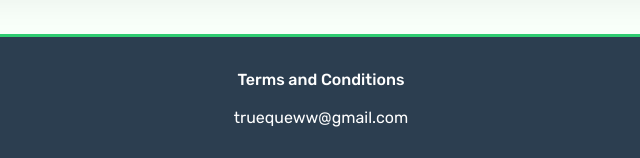
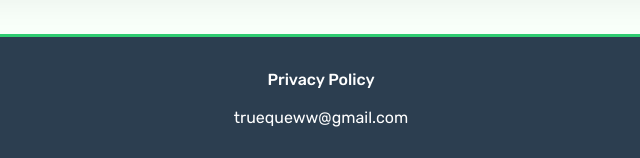
Before and after one commit to Jeiberth/MyWebsite, a plain HTML site: page trueque/index.html in a window 1280 px wide. Shown: the part 1234-1392 px from the top of the page, 319-959 px from the left. Drawn offline with Linux system fonts and the light colour scheme.

Commit message:
Update index.html
Update Label Privacy Policy

```diff
--- a/trueque/index.html
+++ b/trueque/index.html
@@ -228,7 +228,7 @@
 
     <footer>
         <div class="footer-content">
-            <p style="margin: 0px;"><a href="./tspp/index.html"">Terms and Conditions</a></p>
+            <p style="margin: 0px;"><a href="./tspp/index.html"">Privacy Policy</a></p>
             <p style="margin: 0px;">truequeww@gmail.com</p>
         </div>
     </footer>
```
